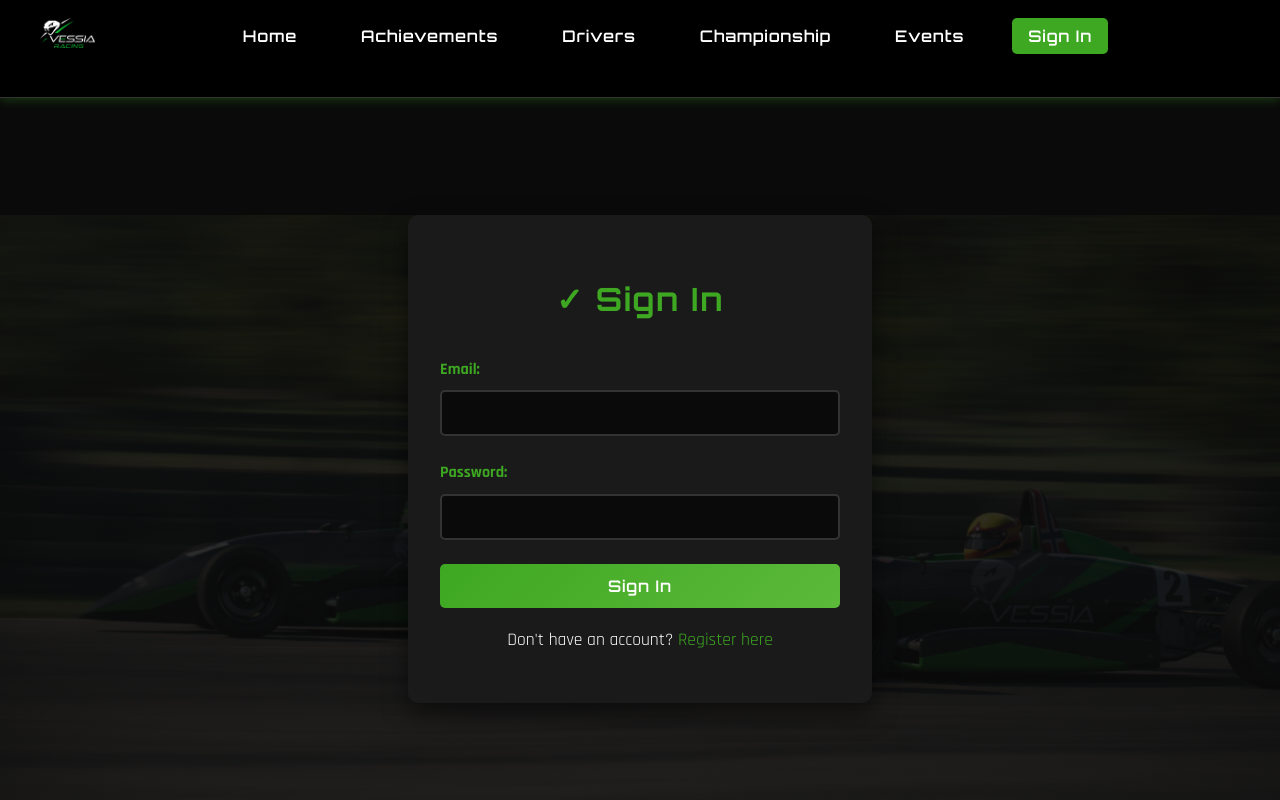
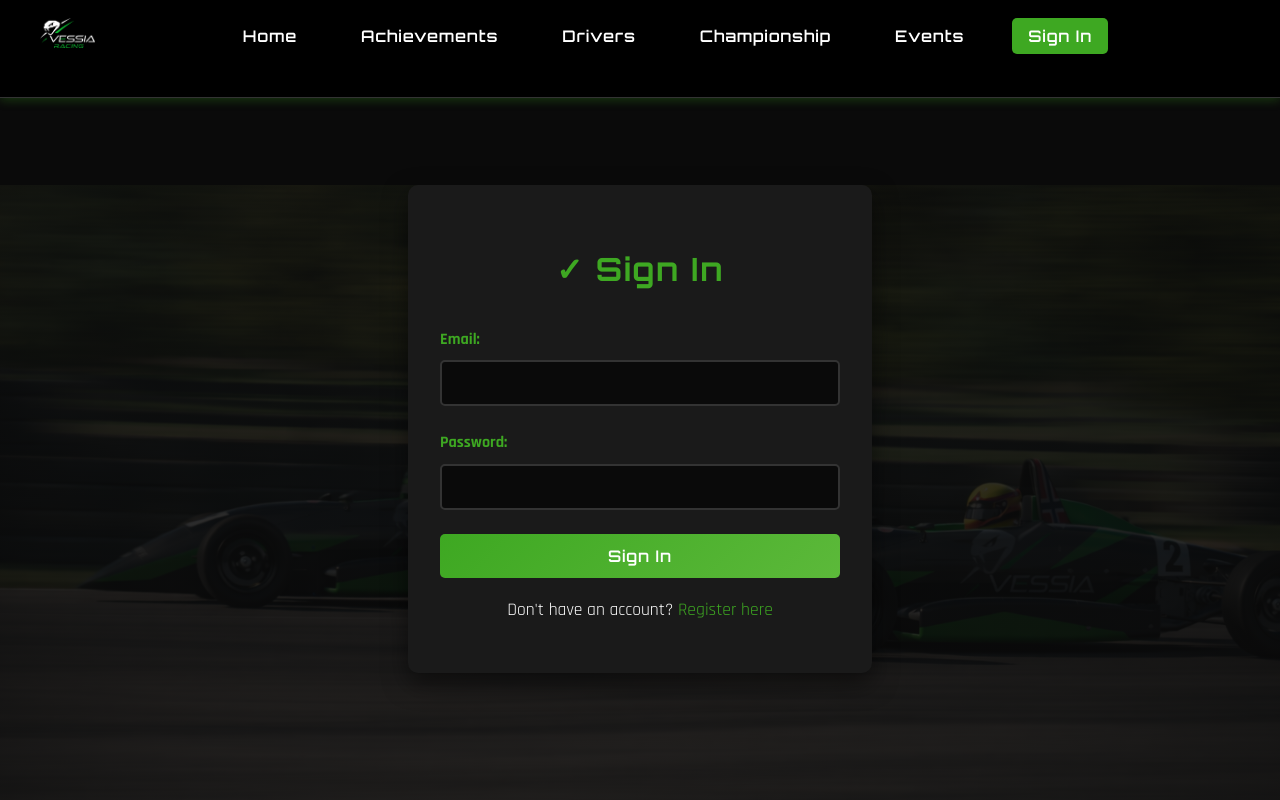
Before and after one commit to Sinsan02/vessia-racing-nextjs, a Next.js app: page /login in a window 1280 px wide. Shown: the top 800 px of the page. Built offline with nearby package versions, Linux system fonts and the light colour scheme; no server answers.

Commit message:
Comprehensive mobile responsive design improvements: better PC-like experience with enhanced typography, grid system, hover effects, and improved spacing

```diff
--- a/src/app/globals.css
+++ b/src/app/globals.css
@@ -477,15 +477,15 @@ html {
 @media (max-width: 768px) {
   [style*="background-attachment: fixed"] {
     background-attachment: scroll !important;
-    background-size: 100% auto !important;
-    background-position: center top !important;
+    background-size: cover !important;
+    background-position: center !important;
     background-repeat: no-repeat !important;
   }
 
   .bg-responsive {
     background-attachment: scroll !important;
-    background-size: 100% auto !important;
-    background-position: center top !important;
+    background-size: cover !important;
+    background-position: center !important;
     background-repeat: no-repeat !important;
   }
 
@@ -496,61 +496,69 @@ html {
   }
 
   .container {
-    padding: 0 15px !important;
+    padding: 0 20px !important;
     max-width: 100% !important;
     width: 100% !important;
   }
 
   .section {
-    padding: 30px 0 !important;
-    min-height: 70vh !important;
+    padding: 40px 0 !important;
+    min-height: 80vh !important;
     width: 100vw !important;
   }
 
   .hero-content h1 {
+    font-size: 2.5rem !important;
+    margin-bottom: 20px !important;
+  }
+
+  .hero-subtitle {
+    font-size: 1.4rem !important;
+    margin-bottom: 15px !important;
+  }
+
+  .hero-description {
+    font-size: 1.1rem !important;
+    margin-bottom: 25px !important;
+  }
+
+  .section h2 {
     font-size: 2rem !important;
-  }
-
-  .hero-subtitle {
-    font-size: 1.2rem !important;
-  }
-
-  .hero-description {
+    margin-bottom: 20px !important;
+  }
+
+  .section p {
     font-size: 1rem !important;
-  }
-
-  .section h2 {
-    font-size: 1.8rem !important;
-  }
-
-  .section p {
-    font-size: 0.9rem !important;
+    line-height: 1.6 !important;
   }
 
   .btn-primary {
-    font-size: 0.9rem !important;
-    padding: 10px 20px !important;
+    font-size: 1rem !important;
+    padding: 12px 25px !important;
+    min-width: 140px !important;
   }
 
   .navbar {
-    height: 70px !important;
+    height: 65px !important;
     font-size: 1rem !important;
     width: 100vw !important;
-    padding: 0 15px !important;
+    padding: 0 20px !important;
   }
 
   .nav-container {
     width: 100% !important;
     justify-content: space-between !important;
+    padding: 0 !important;
   }
 
   .nav-logo img {
-    width: 50px !important;
+    width: 55px !important;
     height: auto !important;
+    max-height: 50px !important;
   }
 
   .mobile-menu-toggle {
-    font-size: 1.8rem !important;
+    font-size: 1.5rem !important;
     padding: 8px 12px !important;
     color: #3EA822 !important;
     background: transparent !important;
@@ -560,53 +568,104 @@ html {
     right: 0 !important;
     margin-right: 0 !important;
   }
+
+  /* Achievement cards mobile layout */
+  .achievement-card {
+    margin-bottom: 25px !important;
+    padding: 25px !important;
+    min-height: 220px !important;
+  }
+
+  .achievement-icon {
+    width: 70px !important;
+    height: 70px !important;
+    font-size: 2.5rem !important;
+  }
 }
 
 @media (max-width: 480px) {
   [style*="background-attachment: fixed"] {
     background-attachment: scroll !important;
-    background-size: 100% auto !important;
-    background-position: center top !important;
+    background-size: cover !important;
+    background-position: center !important;
     background-repeat: no-repeat !important;
   }
 
   .bg-responsive {
     background-attachment: scroll !important;
-    background-size: 100% auto !important;
-    background-position: center top !important;
+    background-size: cover !important;
+    background-position: center !important;
     background-repeat: no-repeat !important;
   }
 
-  /* Extra small screens */
+  /* Extra small screens - keep similar to desktop but scaled */
   .hero-content h1 {
-    font-size: 1.6rem !important;
+    font-size: 2.2rem !important;
+    margin-bottom: 18px !important;
   }
 
   .hero-subtitle {
+    font-size: 1.3rem !important;
+    margin-bottom: 12px !important;
+  }
+
+  .hero-description {
     font-size: 1rem !important;
+    margin-bottom: 20px !important;
   }
 
   .section {
-    padding: 20px 0 !important;
-    min-height: 60vh !important;
+    padding: 35px 0 !important;
+    min-height: 75vh !important;
     width: 100vw !important;
   }
 
   .section h2 {
-    font-size: 1.5rem !important;
+    font-size: 1.8rem !important;
+    margin-bottom: 18px !important;
+  }
+
+  .section p {
+    font-size: 0.95rem !important;
+    line-height: 1.5 !important;
   }
 
   .container {
-    padding: 0 10px !important;
-    width: 100% !important;
+    padding: 0 16px !important;
+  }
+
+  .btn-primary {
+    font-size: 0.95rem !important;
+    padding: 11px 22px !important;
+    min-width: 130px !important;
   }
 
   .navbar {
-    padding: 0 10px !important;
+    height: 60px !important;
+    padding: 0 16px !important;
   }
 
   .nav-logo img {
-    width: 45px !important;
+    width: 50px !important;
+    max-height: 45px !important;
+  }
+
+  .mobile-menu-toggle {
+    font-size: 1.4rem !important;
+    padding: 6px 10px !important;
+  }
+
+  /* Achievement cards for small screens */
+  .achievement-card {
+    margin-bottom: 20px !important;
+    padding: 20px !important;
+    min-height: 200px !important;
+  }
+
+  .achievement-icon {
+    width: 65px !important;
+    height: 65px !important;
+    font-size: 2.3rem !important;
   }
 }
 
@@ -1075,7 +1134,7 @@ html {
 /* Form Styles */
 .form-container {
   max-width: 400px;
-  margin: 150px auto 50px;
+  margin: 120px auto 50px;
   padding: 2rem;
   background-color: #1a1a1a;
   border-radius: 10px;
@@ -1085,17 +1144,28 @@ html {
 
 @media (max-width: 768px) {
   .form-container {
-    margin: 100px auto 30px;
-    padding: 1.5rem;
-    width: 95%;
+    margin: 90px auto 30px;
+    padding: 1.8rem;
+    width: 90%;
+    max-width: 380px;
+  }
+
+  /* Mobile main content padding adjustment */
+  .main-content {
+    padding-top: 65px !important;
   }
 }
 
 @media (max-width: 480px) {
   .form-container {
-    margin: 80px auto 20px;
-    padding: 1rem;
-    width: 95%;
+    margin: 80px auto 25px;
+    padding: 1.5rem;
+    width: 85%;
+    max-width: 350px;
+  }
+
+  .main-content {
+    padding-top: 60px !important;
   }
 }
 
@@ -2179,3 +2249,144 @@ html {
     min-width: 160px !important;
   }
 }
+
+/* Enhanced Mobile Grid System for Achievement Cards */
+@media (max-width: 768px) {
+  /* Grid system improvements */
+  .grid {
+    display: grid !important;
+    grid-template-columns: 1fr !important;
+    gap: 25px !important;
+    padding: 0 20px !important;
+  }
+
+  /* Better achievement card mobile design */
+  [style*="display: grid"] {
+    grid-template-columns: 1fr !important;
+    gap: 25px !important;
+  }
+
+  /* Card hover effects on mobile */
+  .achievement-card:hover {
+    transform: translateY(-8px) !important;
+    box-shadow: 0 15px 35px rgba(62, 168, 34, 0.4) !important;
+  }
+
+  /* Hero section improvements */
+  .hero {
+    padding: 80px 0 60px !important;
+    text-align: center !important;
+  }
+
+  .hero-content {
+    max-width: 90% !important;
+    margin: 0 auto !important;
+  }
+
+  /* Logo scaling on mobile */
+  .hero-content img {
+    max-width: 280px !important;
+    height: auto !important;
+    margin-bottom: 25px !important;
+  }
+
+  /* Enhanced mobile typography */
+  h1, h2, h3, h4, h5, h6 {
+    line-height: 1.3 !important;
+  }
+
+  p {
+    line-height: 1.6 !important;
+    margin-bottom: 15px !important;
+  }
+
+  /* Better button spacing */
+  .btn-primary {
+    margin: 10px 5px !important;
+    display: inline-block !important;
+  }
+}
+
+@media (max-width: 480px) {
+  .grid {
+    gap: 20px !important;
+    padding: 0 16px !important;
+  }
+
+  .hero {
+    padding: 70px 0 50px !important;
+  }
+
+  .hero-content img {
+    max-width: 250px !important;
+    margin-bottom: 20px !important;
+  }
+
+  .achievement-card:hover {
+    transform: translateY(-6px) !important;
+    box-shadow: 0 12px 30px rgba(62, 168, 34, 0.35) !important;
+  }
+
+  h1, h2, h3, h4, h5, h6 {
+    line-height: 1.25 !important;
+  }
+
+  p {
+    margin-bottom: 12px !important;
+  }
+
+  .btn-primary {
+    margin: 8px 3px !important;
+  }
+}
+
+/* Mobile-specific improvements for better PC-like experience */
+@media (max-width: 768px) {
+  /* Ensure proper spacing and sizing for mobile cards */
+  [style*="padding: 20px"] {
+    padding: 25px !important;
+  }
+
+  [style*="margin-bottom: 20px"] {
+    margin-bottom: 25px !important;
+  }
+
+  /* Better mobile navigation menu */
+  .nav-menu {
+    background-color: rgba(26, 26, 26, 0.98) !important;
+    backdrop-filter: blur(10px) !important;
+    border-radius: 10px !important;
+    margin-top: 10px !important;
+    padding: 20px !important;
+  }
+
+  .nav-menu.open {
+    animation: slideDown 0.3s ease-out !important;
+  }
+
+  @keyframes slideDown {
+    from {
+      opacity: 0;
+      transform: translateY(-20px);
+    }
+    to {
+      opacity: 1;
+      transform: translateY(0);
+    }
+  }
+}
+
+@media (max-width: 480px) {
+  [style*="padding: 20px"] {
+    padding: 20px !important;
+  }
+
+  [style*="margin-bottom: 20px"] {
+    margin-bottom: 20px !important;
+  }
+
+  .nav-menu {
+    margin-top: 8px !important;
+    padding: 18px !important;
+  }
+}
```
